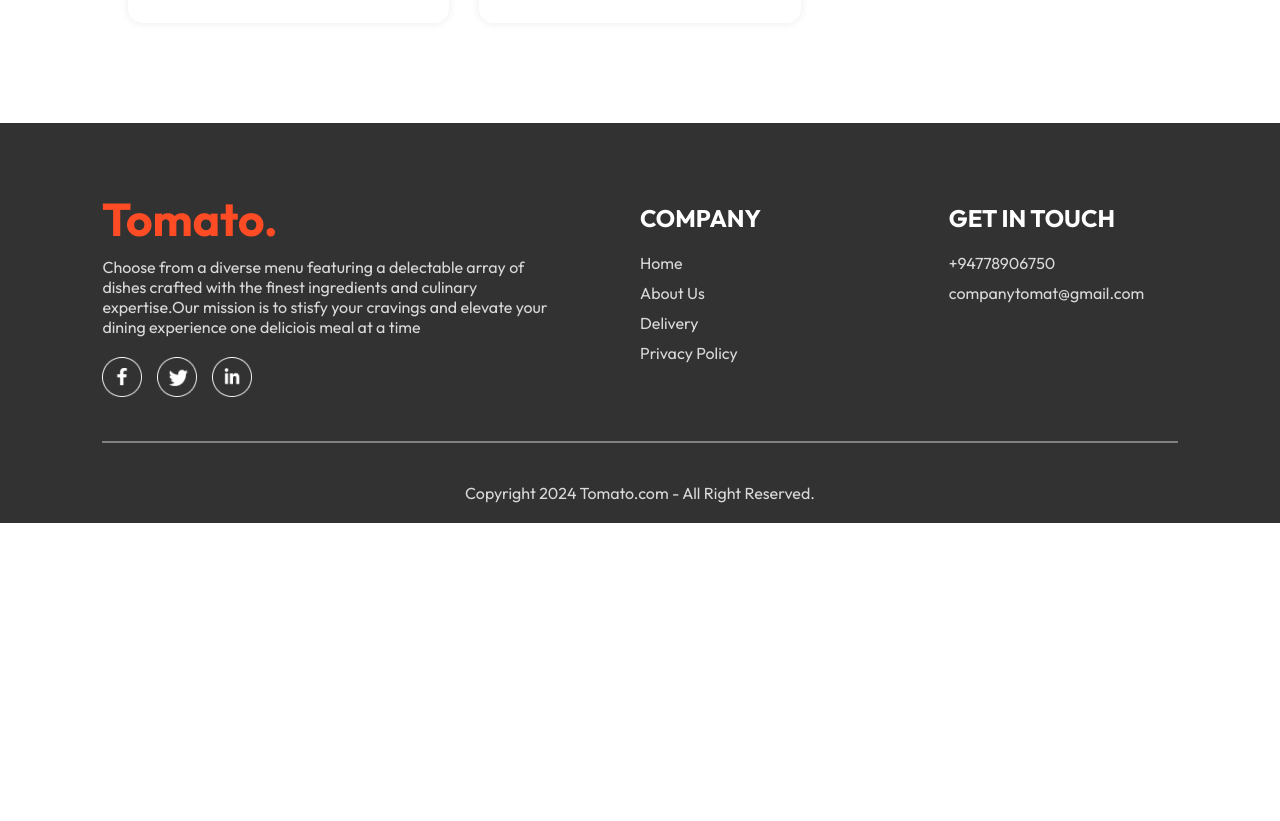
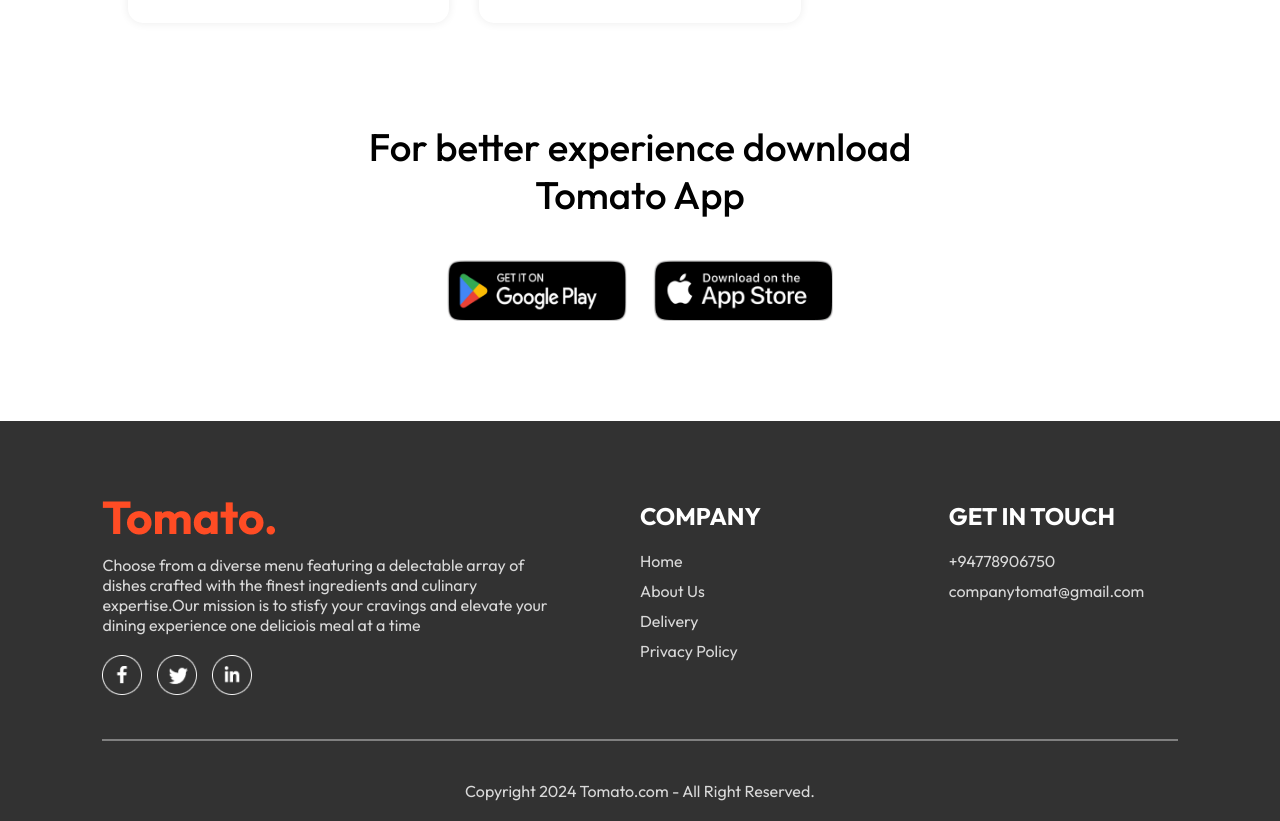
Before and after one commit to TharangaDil/FoodApp, a React (Vite) app in the folder frontend/: page / in a window 1280 px wide. Shown: the part 5980-6801 px from the top of the page. Before the commit the page ends 6503 px from the top, so only its background shows below. Built offline with nearby package versions, Linux system fonts and the light colour scheme; a web font is replaced by a local one.

Commit message:
Created app download section

```diff
--- a/frontend/src/Pages/Home/Home.jsx
+++ b/frontend/src/Pages/Home/Home.jsx
@@ -3,6 +3,7 @@ import './home.css'
 import Header from '../../components/Header/Header'
 import ExploreMenu from '../../components/ExploreMenu/ExploreMenu'
 import FoodDisplay from '../../components/FoodDisplay/FoodDisplay'
+import AppDownload from '../../components/AppDownload/AppDownload'
 
 const Home = () => {
 
@@ -13,6 +14,7 @@ const Home = () => {
       <Header />
       <ExploreMenu category={category} setCategory={setCategory} />
       <FoodDisplay category={category} />
+      <AppDownload/>
     </div>
   )
 }
--- /dev/null
+++ b/frontend/src/components/AppDownload/AppDownload.jsx
@@ -0,0 +1,18 @@
+import React from 'react'
+import './appDownload.css'
+import { assets } from '../../assets/assets'
+
+const AppDownload = () => {
+  return (
+    <div className='app-download' id='app-download'>
+        <p>For better experience download <br/> Tomato App</p>
+        <div className="app-download-platforms">
+            <img src={assets.play_store} alt="" />
+            <img src={assets.app_store} alt="" />
+        </div>
+
+    </div>
+  )
+}
+
+export default AppDownload
--- /dev/null
+++ b/frontend/src/components/AppDownload/appDownload.css
@@ -0,0 +1,22 @@
+.app-download{
+    margin:auto auto;
+    margin-top: 100px;
+    font-size: max(3vw,20px);
+    text-align: center;
+    font-weight: 500;
+}
+.app-download-platforms{
+    display: flex;
+    justify-content: center;
+    gap: max(2vw,10px);
+    margin-top: 40px;
+}
+.app-download-platforms img{
+    width: max(30vw,120px);
+    max-width: 180px;
+    transition: 0.5s;
+    cursor: pointer;
+}
+.app-download-platforms img:hover{
+    transform: scale(1.05);
+}
```
